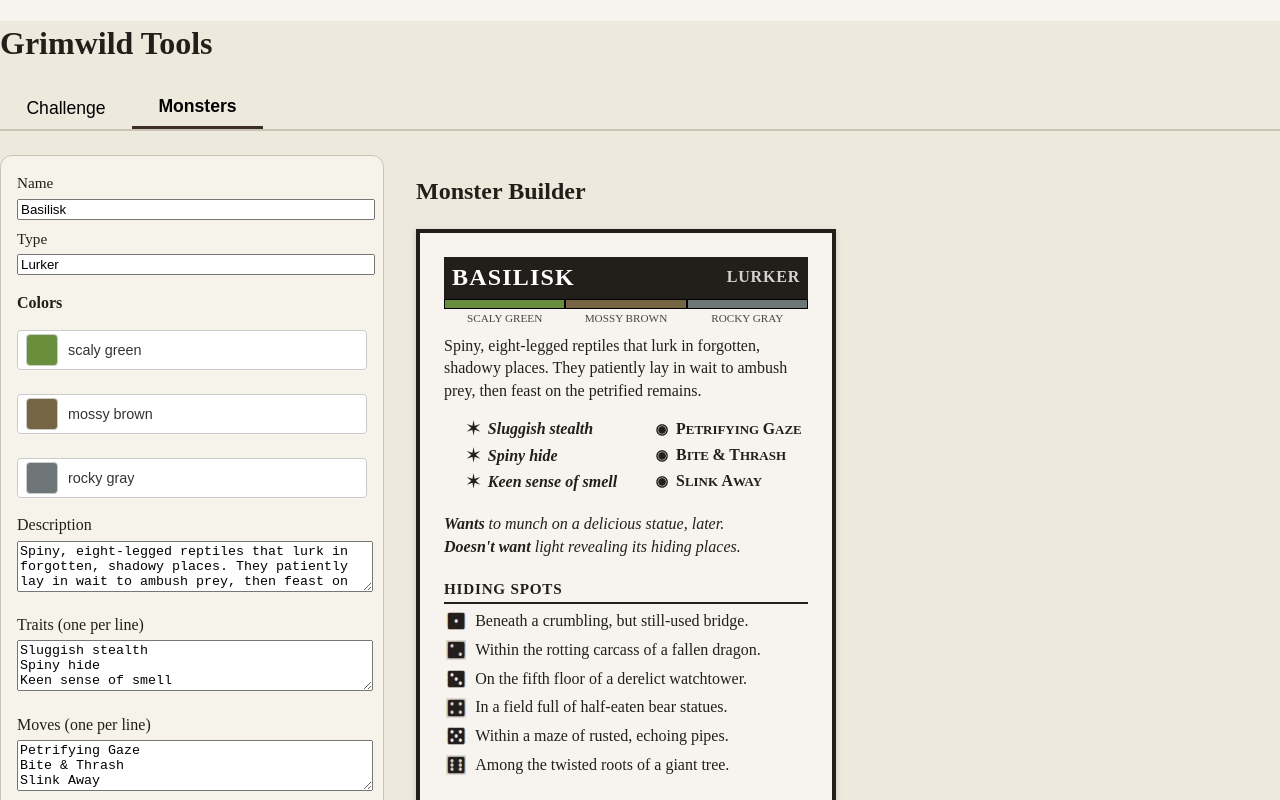
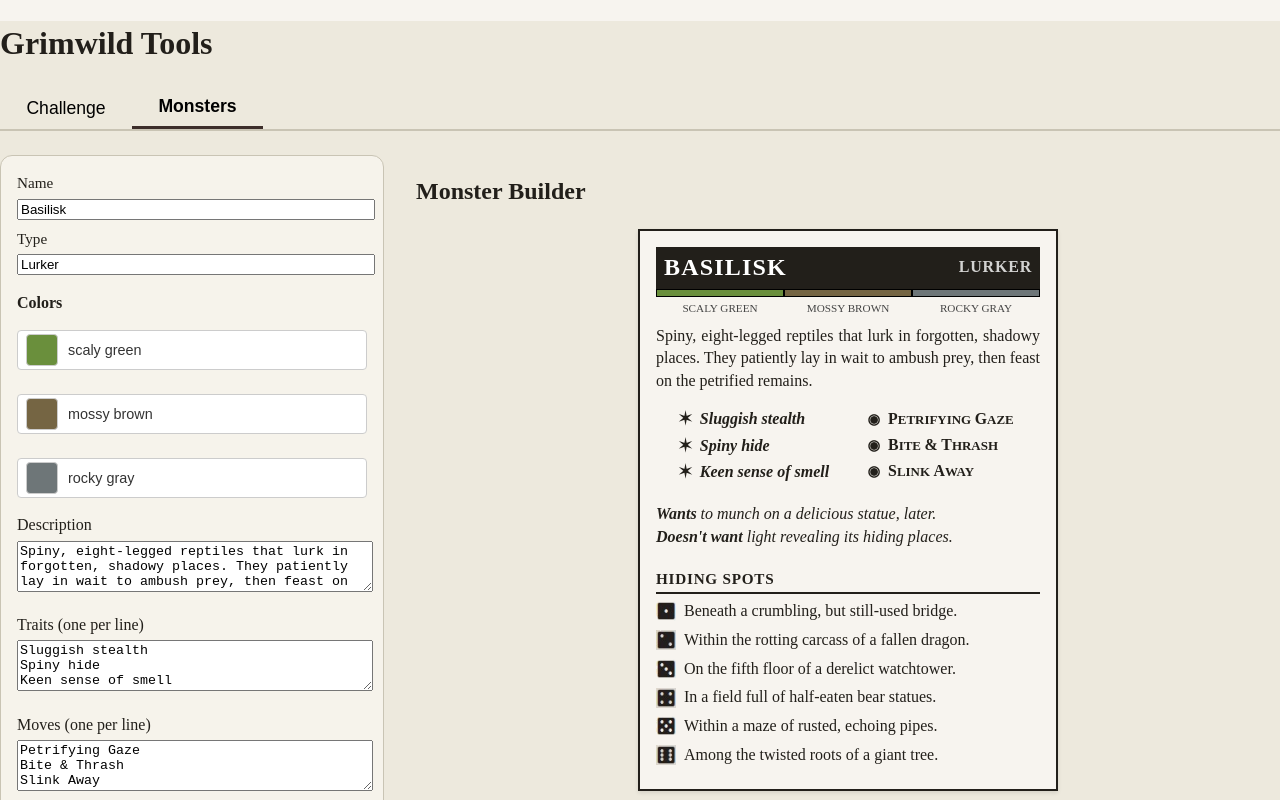
Before and after one commit to mvillaronga/grimwild-tools, a React (Vite) app: page / in a window 1280 px wide. Both pictures are taken after a click on the button "Monsters". Shown: the top 800 px of the page. Built offline with nearby package versions, Linux system fonts and the light colour scheme.

Commit message:
image in prod fix

```diff
--- a/src/components/monster/MonsterDisplay.css
+++ b/src/components/monster/MonsterDisplay.css
@@ -21,10 +21,10 @@ body {
 .monster-block {
   max-width: 420px;
   background: var(--paper);
-  border: 4px solid var(--ink);
-  box-shadow: 0 2px 6px rgba(0, 0, 0, 0.15);
-  padding: 1.5rem;
-  margin: 0; /* Ensure no extra margin is added */
+  border: 2px solid var(--ink); /* Reduced border thickness */
+  box-shadow: 0 2px 4px rgba(0, 0, 0, 0.1); /* Reduced shadow intensity */
+  padding: 1rem; /* Reduced padding */
+  margin: 0 auto; /* Center the block horizontally */
 }
 
 article.monster-block {
@@ -53,20 +53,21 @@ article.monster-block {
 
 .color-bar {
   display: flex;
-  height: 10px; /* Doubled height from 5px */
-  margin: 0; /* Remove margin to make it flush with the title bar */
+  height: 8px; /* Reduced height */
+  margin: 0; /* Ensure no extra margin */
   border-top: 1px solid var(--ink);
 }
 
 .color-bar .segment {
   flex: 1;
   position: relative;
-  border: 1px solid var(--ink); /* Add black border */
+  border: 1px solid var(--ink); /* Keep consistent border */
 }
 
 .color-names {
   display: flex;
-  margin-top: 2px; /* Reduced spacing between the blocks and text */
+  margin-top: 4px; /* Slightly increased spacing for readability */
+  justify-content: space-between; /* Ensure even spacing */
 }
 
 .scaly-green {
@@ -90,8 +91,9 @@ article.monster-block {
 }
 
 .description {
-  margin-top: 0.5rem; /* Reduced spacing above the description */
+  margin-top: 0.5rem;
   margin-bottom: 1rem;
+  text-align: justify; /* Align text for better readability */
 }
 
 .traits {
@@ -103,14 +105,6 @@ article.monster-block {
 .traits ul {
   margin: 0;
   padding-left: 1.4rem;
-}
-
-.traits ul.left {
-  list-style: "✶ ";
-}
-
-.traits ul.right {
-  list-style: "○ ";
 }
 
 .traits li {
@@ -174,8 +168,7 @@ em.bold {
 
 .flavor-table .dice-face {
   display: inline-block;
-  padding: 0.05rem 0.1rem; /* Reduced top and bottom padding */
-  margin-right: 0.3rem; /* Added padding to the right */
+  margin-right: 0.3rem;
   text-align: center;
-  line-height: 1; /* Reduced line height */
+  line-height: 1;
 }
```
Also changed, not shown: 4 other files (tests, documents, lock files or other folders).
